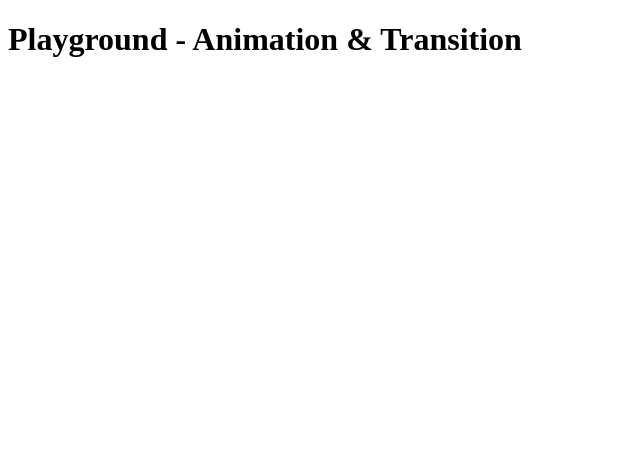
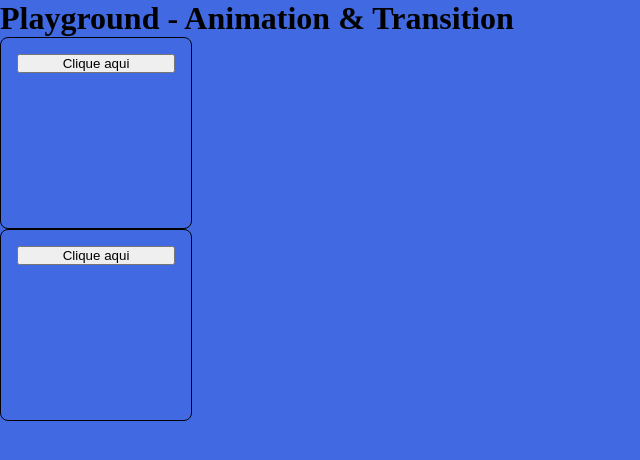
Before and after one commit to kaykysantos848-sudo/pw1, a plain HTML site: page index.html in a window 1280 px wide. Shown: the whole page, without its empty margins (0-640 px from the left). Drawn offline with Linux system fonts and the light colour scheme.

Commit message:
segundo commit

```diff
--- a/index.html
+++ b/index.html
@@ -8,5 +8,12 @@
 </head>
 <body>
     <h1>Playground - Animation & Transition</h1>
+    <div class="grid"></div>
+    <div class="card">
+        <button class="btn-hover">Clique aqui</button>
+    </div>
+    <div class="card">
+        <button class="btn-transition">Clique aqui</button>
+    </div>
 </body>
 </html>
--- a/style.css
+++ b/style.css
@@ -0,0 +1,22 @@
+*{
+    margin: 0;
+    padding: 0;
+    box-sizing: border-box;
+}
+body{
+    background-color: royalblue;
+}
+.grid{
+    display: grid;
+    grid-template-columns: repeat(auto-fit,minmax(280px,1fr));
+
+}
+.card{
+    display: flex;
+    flex-direction: column;
+    width: 12rem;
+    height: 12rem;
+    padding: 1rem;
+    border: 1px solid black;
+    border-radius: 0.5rem;
+}
```
